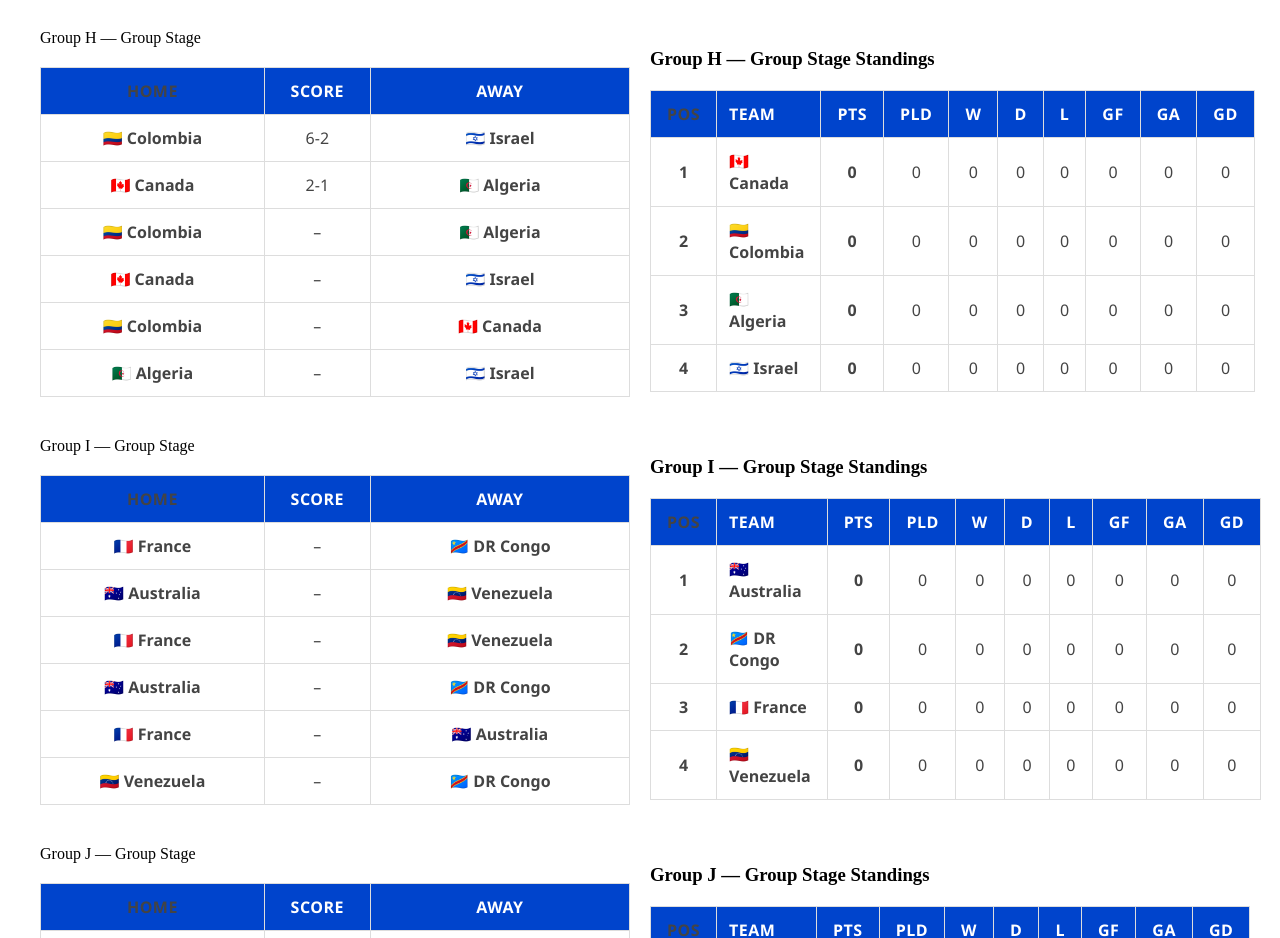
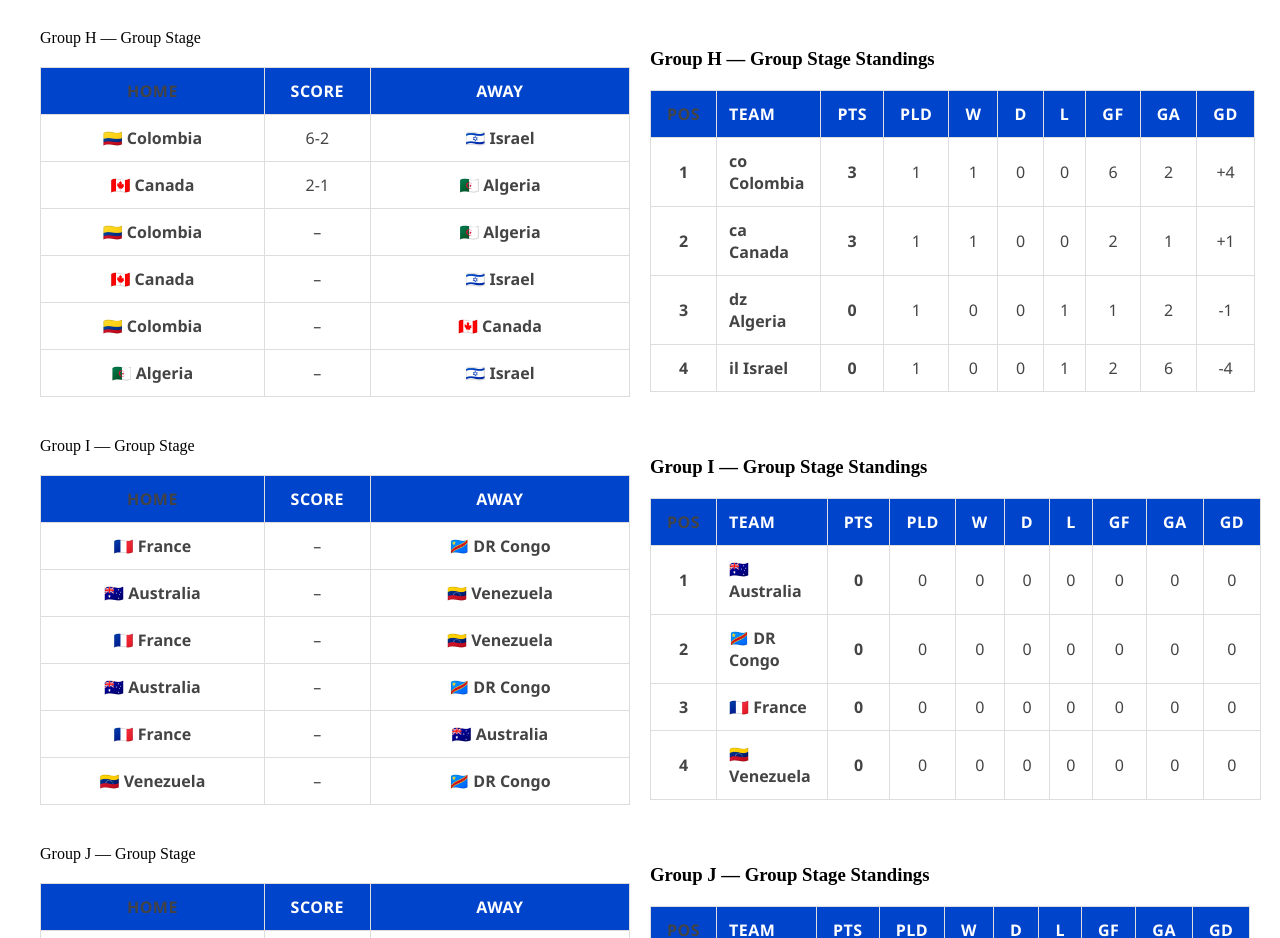
Before and after one commit to MarcusMachado15/whoisgonnawin-clean, a Next.js app: page /worldcup in a window 1280 px wide. Shown: the part 3060-3998 px from the top of the page. Built offline with nearby package versions, Linux system fonts and the light colour scheme.

Commit message:
Atualiza World Cup 2025 (grupos e estilo)

```diff
--- a/app/worldcup/page.tsx
+++ b/app/worldcup/page.tsx
@@ -176,7 +176,11 @@ const groupsData: Record<string, { title?: string; matches: Match[]; standings:
       { home: '🇨🇴 Colombia', score: '–', away: '🇨🇦 Canada' },
       { home: '🇩🇿 Algeria',  score: '–', away: '🇮🇱 Israel' },
     ],
-    standings: [],
+    standings: [ { pos: 1, team: 'co Colombia', played: 1, won: 1, draw: 0, lost: 0, gf: 6, ga: 2, gd: +4, pts: 3 },
+  { pos: 2, team: 'ca Canada',   played: 1, won: 1, draw: 0, lost: 0, gf: 2, ga: 1, gd: +1, pts: 3 },
+  { pos: 3, team: 'dz Algeria',  played: 1, won: 0, draw: 0, lost: 1, gf: 1, ga: 2, gd: -1, pts: 0 },
+  { pos: 4, team: 'il Israel',   played: 1, won: 0, draw: 0, lost: 1, gf: 2, ga: 6, gd: -4, pts: 0 },
+],
   },
 
   'Group I': {
```
